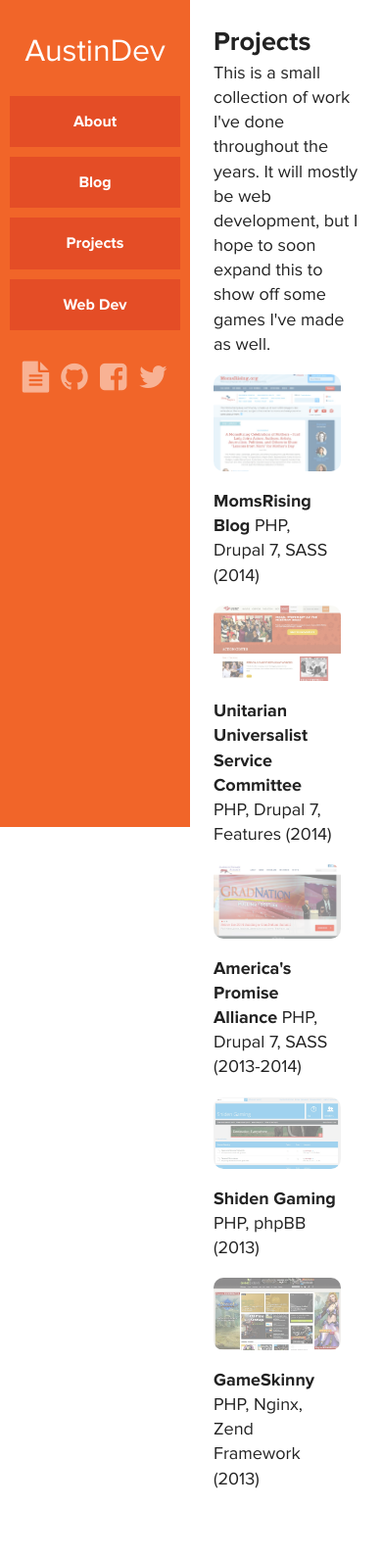
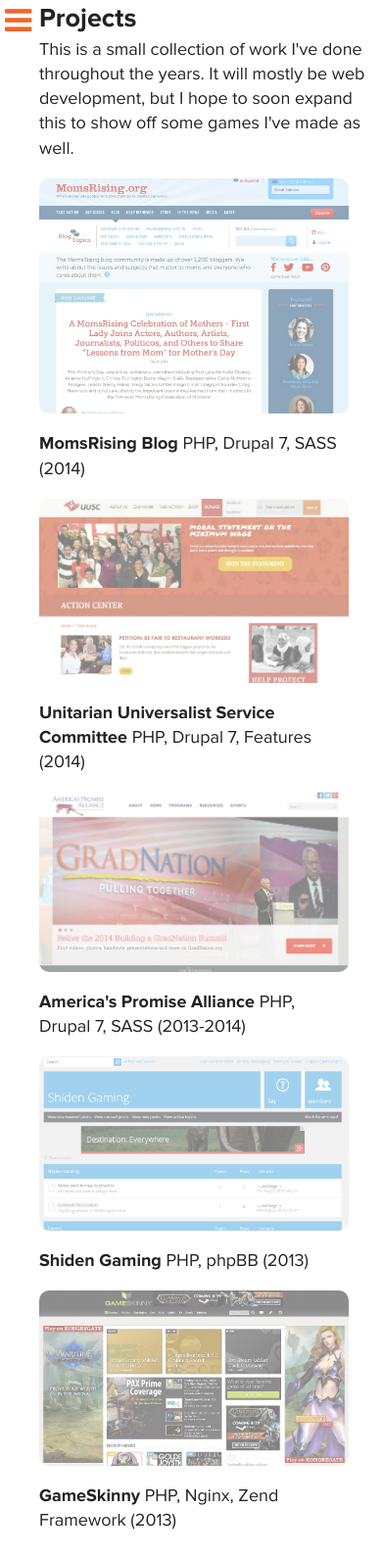
Before and after one commit to JediSange/austindev, a Django app: template website/templates/pages/projects.html in a window 390 px wide. Shown: the whole page at 98% size. Before the commit the page ends 1519 px from the top, so only its background shows below. Run offline with Django 3.2, Linux system fonts and the light colour scheme; the template is opened without the code that fills it, so the values that code supplies are empty; some libraries are stand-ins or nearby versions.

Commit message:
Responsive desu Updated with responsive CSS and js to support it.  Also small changes to the README.  I am very happy with how simple this turned out.

```diff
--- a/website/static/css/style.css
+++ b/website/static/css/style.css
@@ -36,8 +36,13 @@
     color: #a93a0b; }
 
 .main-container {
-  margin-left: 194px;
-  padding: 1.5em; }
+  padding: 1.5em;
+  padding-right: 1em;
+  padding-top: 0px;
+  margin-left: 1em; }
+  .main-container.menu-active {
+    margin-left: 194px;
+    padding-left: 2.5em; }
 
 .main {
   max-width: 940px;
@@ -49,14 +54,16 @@
   font-weight: bold; }
 article blockquote {
   border-left: 6px solid #ccc;
+  font-style: italic;
   padding-left: 1em;
-  font-style: italic; }
+  margin-left: 0px;
+  margin-right: 0px; }
 article table td {
   padding-right: 1em; }
 
 .project {
   overflow: hidden;
-  width: 50%;
+  width: 100%;
   padding-right: 1em;
   padding-top: 1em;
   float: left;
@@ -73,6 +80,13 @@
     .project img:hover {
       opacity: 1.0; }
 
+.mobile-nav {
+  position: fixed;
+  left: 5px;
+  top: 5px; }
+  .mobile-nav.menu-active {
+    left: 199px; }
+
 .side-nav {
   background-color: #f16529;
   float: left;
@@ -80,7 +94,10 @@
   position: fixed;
   text-align: center;
   width: 194px;
-  height: 100%; }
+  height: 100%;
+  display: none; }
+  .side-nav.menu-active {
+    display: block; }
   .side-nav h1 a {
     color: white;
     font-weight: normal; }
@@ -134,9 +151,23 @@
   border-radius: 10px; }
 
 /* Media Queries */
-@media (max-width: 480px) {
+@media (min-width: 768px) {
+  .side-nav {
+    display: block; }
+
+  .mobile-nav {
+    display: none; }
+
+  .main-container {
+    margin-left: 194px;
+    padding: 1.5em; } }
+@media (min-width: 1140px) {
   .project {
-    width: 100%; } }
+    width: 50%; }
+
+  article blockquote {
+    margin-left: 40px;
+    margin-right: 40px; } }
 /* Leftover HTML 5 Boilerplate */
 hr {
   display: block;
--- /dev/null
+++ b/website/static/js/responsive.js
@@ -0,0 +1,9 @@
+"use strict";
+
+$(document).ready(function() {
+	$('.mobile-nav').click(function() {
+		$('.main-container').toggleClass('menu-active');
+		$('.mobile-nav').toggleClass('menu-active');
+		$('.side-nav').toggleClass('menu-active');
+	});
+});
--- a/website/static/sass/style.scss
+++ b/website/static/sass/style.scss
@@ -66,8 +66,15 @@
 }
 
 .main-container {
-  margin-left: $side-nav-width;
   padding: 1.5em;
+  padding-right: 1em;
+  padding-top: 0px;
+  margin-left: 1em;
+
+  &.menu-active {
+    margin-left: $side-nav-width;
+    padding-left: 2.5em;
+  }
 }
 
 .main {
@@ -84,8 +91,10 @@
 
   blockquote {
     border-left: 6px solid #ccc;
+    font-style: italic;
     padding-left: 1em;
-    font-style: italic;
+    margin-left: 0px;
+    margin-right: 0px;
   }
 
   table {
@@ -97,7 +106,7 @@
 
 .project {
   overflow: hidden;
-  width: 50%;
+  width: 100%;
   padding-right: 1em;
   padding-top: 1em;
   float: left;
@@ -123,6 +132,16 @@
   }
 }
 
+.mobile-nav {
+  position: fixed;
+  left: 5px;
+  top: 5px;
+
+  &.menu-active {
+    left: 5px + $side-nav-width;
+  }
+}
+
 .side-nav {
   background-color: $color-bg;
   float: left;
@@ -131,6 +150,11 @@
   text-align: center;
   width: $side-nav-width;
   height: 100%;
+  display: none; //mobile first
+
+  &.menu-active {
+    display: block;
+  }
 
   h1 a {
     color: white;
@@ -166,9 +190,11 @@
       color: $color-header-links;
       margin-right: 0.5em;
       opacity: 0.5;
+
       &:hover {
         opacity: 1.0;
       }
+
       &:last-child {
         margin-right: 0px;
       }
@@ -208,9 +234,31 @@
 }
 
 /* Media Queries */
-@media (max-width: $break-mobile) {
+@media (min-width: $break-medium) {
+  .side-nav {
+    display: block;
+  }
+
+  .mobile-nav {
+    display: none;
+  }
+
+  .main-container {
+    margin-left: $side-nav-width;
+    padding: 1.5em;
+  }
+}
+
+@media (min-width: $break-large) {
   .project {
-    width: 100%;
+    width: 50%;
+  }
+
+  article {
+    blockquote {
+      margin-left: 40px;
+      margin-right: 40px;
+    }
   }
 }
 
--- a/website/templates/layouts/default.html
+++ b/website/templates/layouts/default.html
@@ -1,7 +1,7 @@
 {% load staticfiles %}
 {% load markdown_deux_tags %}
 <!DOCTYPE html>
-<html class="no-js">
+<html>
   <head>
     <meta charset="utf-8">
     <meta http-equiv="X-UA-Compatible" content="IE=edge,chrome=1">
@@ -20,6 +20,9 @@
   </head>
 
   <body>
+    <div class="mobile-nav">
+      <a href="#"><i class="fa fa-bars fa-2x"></i></a>
+    </div>
     <div class="side-nav">
       <h1 class="title"><a href="/">AustinDev</a></h1>
       <nav>
@@ -61,6 +64,7 @@
 
     <script src="//ajax.googleapis.com/ajax/libs/jquery/2.1.0/jquery.min.js"></script>
     <script>window.jQuery || document.write('<script src="{% static "js/vendor/jquery-2.1.0.min.js" %}"><\/script>')</script>
+    <script src="{% static "js/responsive.js" %}"></script>
     {% block scripts %}{% endblock %}
   <!--
   <script>
```
Also changed, not shown: README.md.
